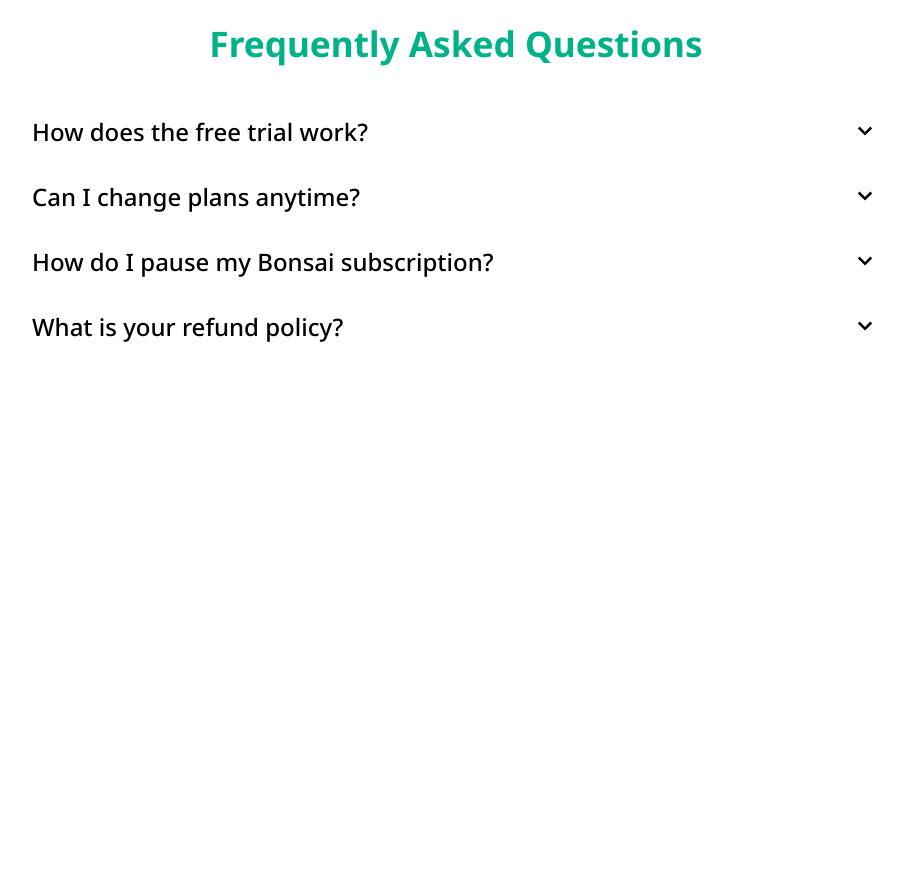
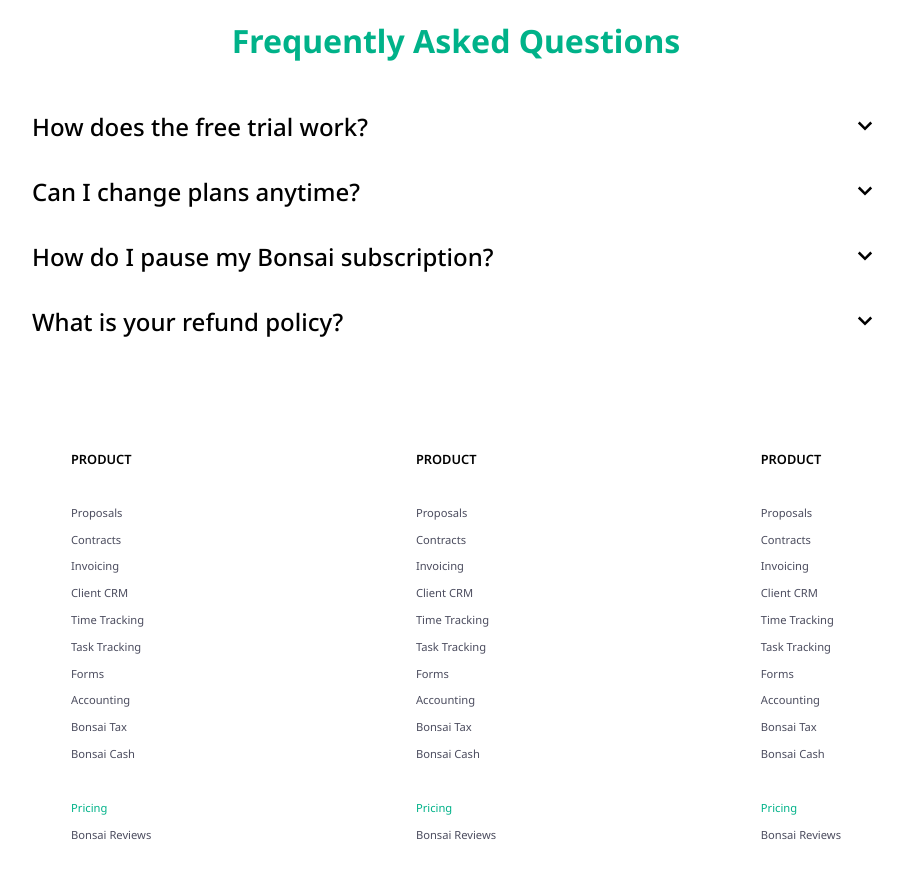
Before and after one commit to abdulrehmandev/bonsai-pricing-page, a website built with Vite: page index.html in a window 1280 px wide. Shown: the part 2162-3038 px from the top of the page, without its empty margins (184-1087 px from the left). Before the commit the page ends 2617 px from the top, so only its background shows below. Built offline with nearby package versions, Linux system fonts and the light colour scheme.

Commit message:
Add footer element

```diff
--- a/index.html
+++ b/index.html
@@ -299,6 +299,70 @@
       </div>
     </main>
 
+    <footer class="primary-footer">
+      <div class="container">
+        <div class="footer-wrapper">
+          <div class="footer-block">
+            <p class="footer-title">Product</p>
+            <ul class="footer-list">
+              <li class="footer-item"><a href="#" class="footer-link">Proposals</a></li>
+              <li class="footer-item"><a href="#" class="footer-link">Contracts</a></li>
+              <li class="footer-item"><a href="#" class="footer-link">Invoicing</a></li>
+              <li class="footer-item"><a href="#" class="footer-link">Client CRM</a></li>
+              <li class="footer-item"><a href="#" class="footer-link">Time Tracking</a></li>
+              <li class="footer-item"><a href="#" class="footer-link">Task Tracking</a></li>
+              <li class="footer-item"><a href="#" class="footer-link">Forms</a></li>
+              <li class="footer-item"><a href="#" class="footer-link">Accounting</a></li>
+              <li class="footer-item"><a href="#" class="footer-link">Bonsai Tax</a></li>
+              <li class="footer-item"><a href="#" class="footer-link">Bonsai Cash</a></li>
+            </ul>
+            <ul class="footer-list">
+              <li class="footer-item"><a href="#" class="footer-link pricing-link">Pricing</a></li>
+              <li class="footer-item"><a href="#" class="footer-link">Bonsai Reviews</a></li>
+            </ul>
+          </div>
+          <div class="footer-block">
+            <p class="footer-title">Product</p>
+            <ul class="footer-list">
+              <li class="footer-item"><a href="#" class="footer-link">Proposals</a></li>
+              <li class="footer-item"><a href="#" class="footer-link">Contracts</a></li>
+              <li class="footer-item"><a href="#" class="footer-link">Invoicing</a></li>
+              <li class="footer-item"><a href="#" class="footer-link">Client CRM</a></li>
+              <li class="footer-item"><a href="#" class="footer-link">Time Tracking</a></li>
+              <li class="footer-item"><a href="#" class="footer-link">Task Tracking</a></li>
+              <li class="footer-item"><a href="#" class="footer-link">Forms</a></li>
+              <li class="footer-item"><a href="#" class="footer-link">Accounting</a></li>
+              <li class="footer-item"><a href="#" class="footer-link">Bonsai Tax</a></li>
+              <li class="footer-item"><a href="#" class="footer-link">Bonsai Cash</a></li>
+            </ul>
+            <ul class="footer-list">
+              <li class="footer-item"><a href="#" class="footer-link pricing-link">Pricing</a></li>
+              <li class="footer-item"><a href="#" class="footer-link">Bonsai Reviews</a></li>
+            </ul>
+          </div>
+          <div class="footer-block">
+            <p class="footer-title">Product</p>
+            <ul class="footer-list">
+              <li class="footer-item"><a href="#" class="footer-link">Proposals</a></li>
+              <li class="footer-item"><a href="#" class="footer-link">Contracts</a></li>
+              <li class="footer-item"><a href="#" class="footer-link">Invoicing</a></li>
+              <li class="footer-item"><a href="#" class="footer-link">Client CRM</a></li>
+              <li class="footer-item"><a href="#" class="footer-link">Time Tracking</a></li>
+              <li class="footer-item"><a href="#" class="footer-link">Task Tracking</a></li>
+              <li class="footer-item"><a href="#" class="footer-link">Forms</a></li>
+              <li class="footer-item"><a href="#" class="footer-link">Accounting</a></li>
+              <li class="footer-item"><a href="#" class="footer-link">Bonsai Tax</a></li>
+              <li class="footer-item"><a href="#" class="footer-link">Bonsai Cash</a></li>
+            </ul>
+            <ul class="footer-list">
+              <li class="footer-item"><a href="#" class="footer-link pricing-link">Pricing</a></li>
+              <li class="footer-item"><a href="#" class="footer-link">Bonsai Reviews</a></li>
+            </ul>
+          </div>
+        </div>
+      </div>
+    </footer>
+
 
     <script type="module" src="/main.js"></script>
   </body>
--- a/style.css
+++ b/style.css
@@ -442,7 +442,7 @@
 .faq-title {
   text-align: center;
   color: #00b289;
-  font-size: 2.2rem;
+  font-size: 2.2eem;
   margin-bottom: 2rem;
 }
 
@@ -451,9 +451,10 @@
   text-align: left;
   padding: 1rem 0;
   font-weight: 500;
-  font-size: 1.5rem;
+  font-size: 1.5em;
   background: transparent;
   border: none;
+  cursor: pointer;
 }
 
 .accordian:after {
@@ -473,11 +474,48 @@
 
 .panel {
   color: #4c4d5f;
-  font-size: 1.1rem;
-  line-height: 1.6rem;
+  font-size: 1.1em;
+  line-height: 1.6em;
   overflow: hidden;
   max-height: 0;
   transition: all ease 0.4s;
+}
+
+.footer-wrapper {
+  margin-inline: auto;
+  max-width: 70%;
+  display: flex;
+  justify-content: space-between;
+}
+
+.footer-title {
+  text-transform: uppercase;
+  font-weight: 600;
+  font-size: 0.8rem;
+}
+
+.footer-list {
+  list-style: none;
+  padding: 0;
+  margin-block: 2rem;
+}
+
+.footer-item {
+  margin-bottom: 0.3rem;
+}
+
+.footer-link {
+  text-decoration: none;
+  font-size: 0.7rem;
+  color: #4c4d5f;
+}
+
+.footer-link:hover {
+  text-decoration: underline;
+}
+
+.pricing-link {
+  color: #00b289;
 }
 
 
@@ -552,6 +590,10 @@
     align-items: flex-start;
     gap: 2rem;
   }
+
+  .footer-wrapper {
+    max-width: 80%;
+  }
 }
 
 @media (max-width: 768px) {
@@ -560,6 +602,14 @@
   }
   .top-spacing {
     height: 2rem;
+  }
+
+  .faq-pricing {
+    font-size: 12px;
+  }
+
+  .footer-wrapper {
+    max-width: 90%;
   }
 }
 
@@ -593,4 +643,8 @@
     order: 1;
     margin-bottom: 0.6rem;
   }
+
+  .footer-wrapper {
+    flex-direction: column;
+  }
 }
```
Also changed, not shown: main.js (+9 -17 lines).
